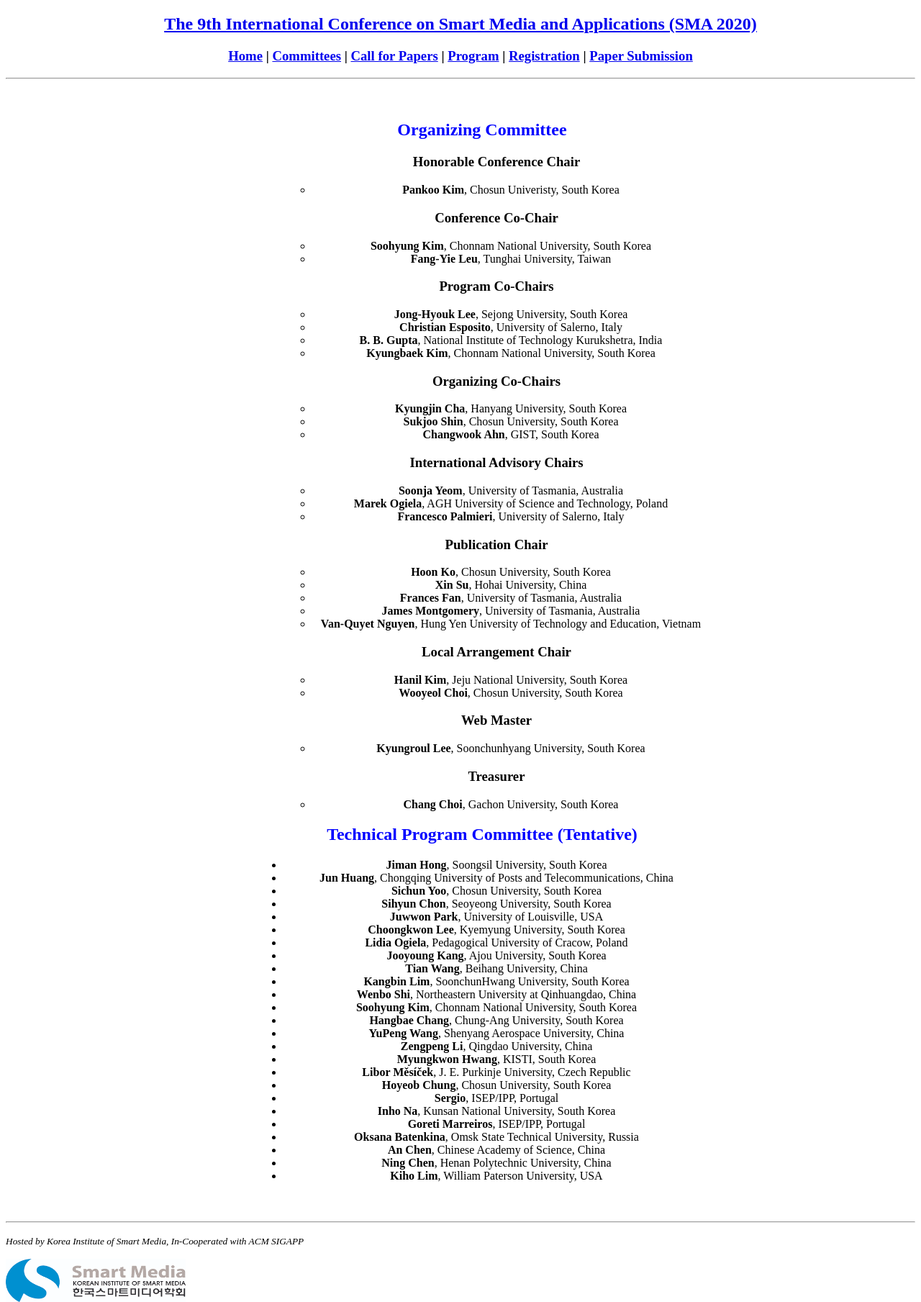
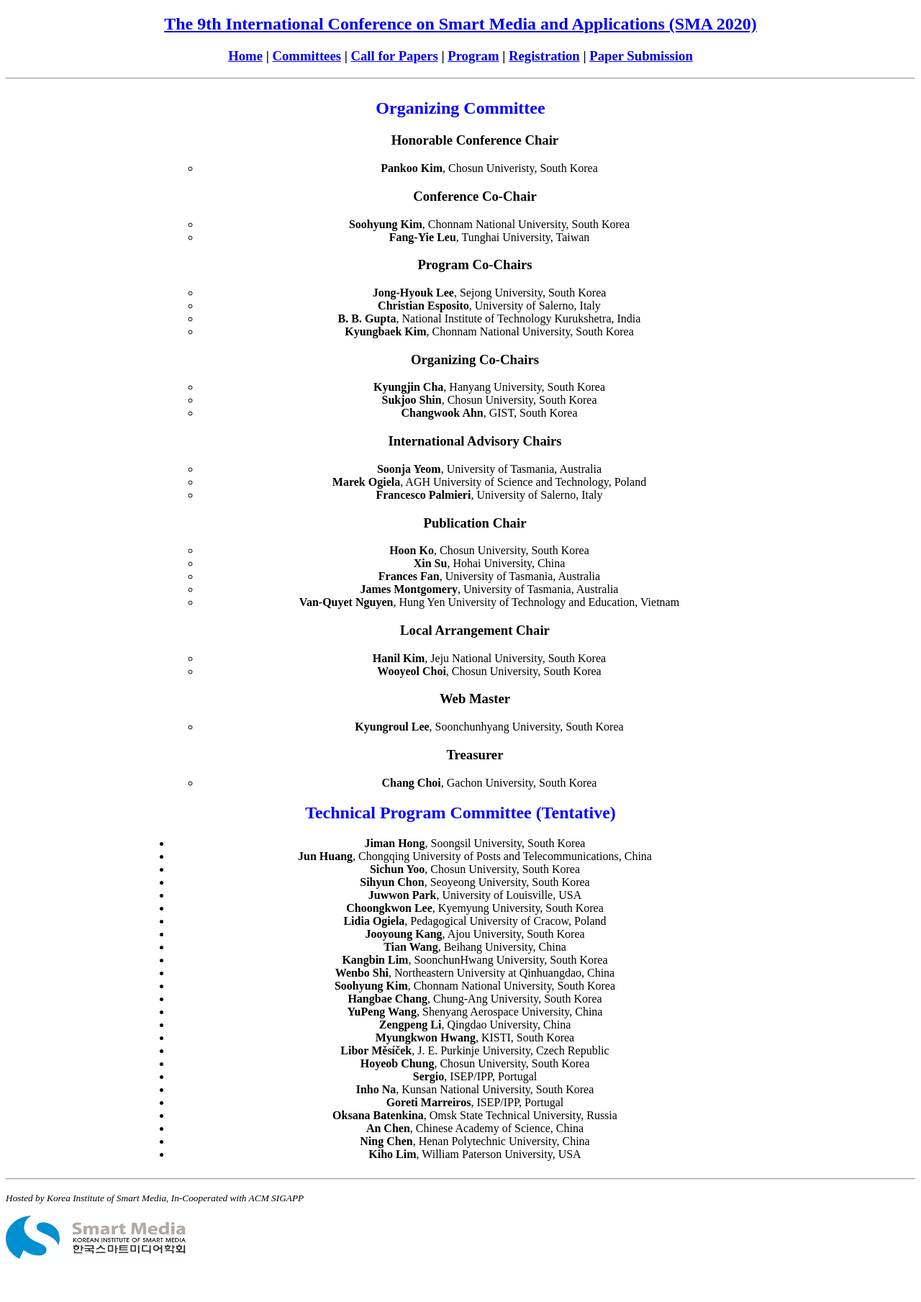
Before and after one commit to icea-conf/sma-2020.github.io, a Jekyll site: the page built from committee/index.html, in a window 1280 px wide. Shown: the whole page at 72% size. Built offline with Jekyll 4.4.1, drawn with Linux system fonts in a browser that asks for light colours; after the commit the page ends 1749 px from its top, so only the background shows below that.

Commit message:
Update syntax.css

```diff
--- a/assets/css/syntax.css
+++ b/assets/css/syntax.css
@@ -60,5 +60,5 @@
 .codehilite .il { color: #009999 } /* Literal.Number.Integer.Long */
 .header-conf-info { padding-top: 5%; line-height: 180%; font-weight: 700; }
 .home_info { border: 1px solid #cccccc; float: left; width: 50%; }
-.div-parent { width: 100%; text-align: center; padding: 30px; }
-.div-child { width: 50%; display: inline-block; }
+.div-parent { width: 100%; text-align: center; }
+.div-child { width: 70%; display: inline-block; }
```
